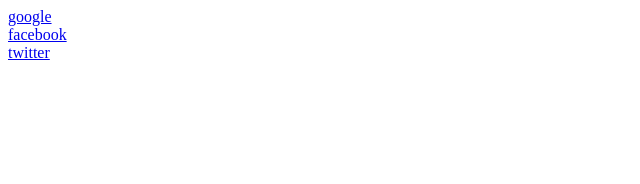
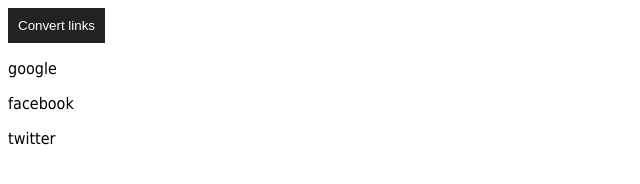
Before and after one commit to Mostafa-Shawky2021/jssecondtask, a plain HTML site: page index.html in a window 1280 px wide. Shown: the whole page, without its empty margins (0-640 px from the left). Drawn offline with Linux system fonts and the light colour scheme.

Commit message:
secondUpload

```diff
--- a/css/file.css
+++ b/css/file.css
@@ -1,3 +1,18 @@
+body {
+  font-family: tahoma;
+}
 a {
   display: block;
+  margin: 10px 0px;
 }
+button {
+  background-color: #212224;
+  color: #fff;
+  padding: 10px;
+  border: none;
+  transform: all 0.5s;
+  cursor: pointer;
+}
+button:hover {
+  background-color: #2c2e31;
+}
--- a/index.html
+++ b/index.html
@@ -8,6 +8,7 @@
     <link rel='stylesheet' type='text/css' media='screen' href='css/file.css'>
 </head>
 <body>
+    <button id="btn-convert">Convert links</button>
     <div id="container">
         <p class = "links">google</p>
         <p class = "links">facebook</p>
--- a/js/file.js
+++ b/js/file.js
@@ -1,16 +1,25 @@
-var container, links, str, target;
+var btnConvert,container, links, containerContent, targetTo;
+btnConvert = document.getElementById("btn-convert");
 
-container = document.getElementById("container");
+function replaceElements()
+{
+    container  = document.getElementById("container");
 
-links     = document.getElementsByClassName("links");
+    links      = document.getElementsByClassName("links");
 
-str = container.innerHTML;
 
-container.innerHTML = str.replaceAll("p","a")
 
-for( var i = 0; i < links.length; i++ ) {
+    containerContent = container.innerHTML;
 
-    target = links[i].innerText;
-    links[i].setAttribute("href",`https://www.${target}.com`);
-    links[i].setAttribute("target","_blank");
+    container.innerHTML = containerContent.replace(/p/g,"a")
+
+    for( var i = 0; i < links.length; i++ ) {
+
+        target = links[i].innerText;
+        links[i].setAttribute("href",`https://www.${targetTo}.com`);
+        links[i].setAttribute("target","_blank");
+    }
+
 }
+console.log( btnConvert );
+btnConvert.addEventListener('click', replaceElements);
```
